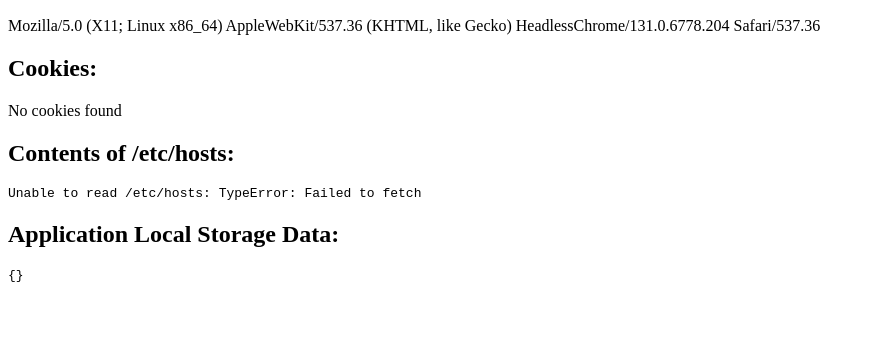
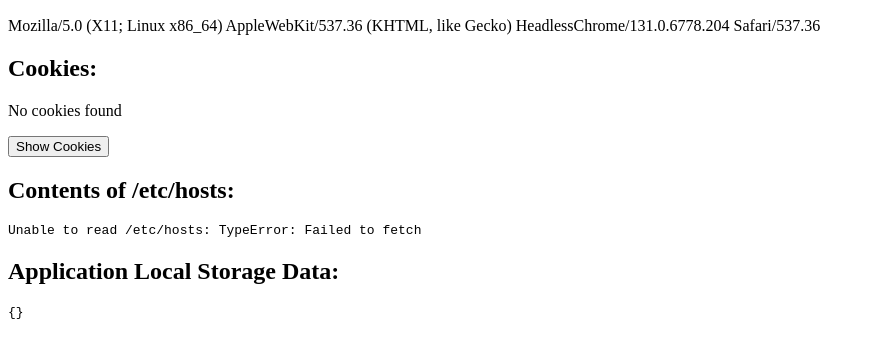
Before and after one commit to lHackl-007/lHackl-007.github.io, a plain HTML site: page index.html in a window 1280 px wide. Shown: the part 110-468 px from the top of the page, without its empty margins (0-875 px from the left). Drawn offline with Linux system fonts and the light colour scheme.

Commit message:
Update index.html

```diff
--- a/index.html
+++ b/index.html
@@ -13,6 +13,12 @@
         function getCookies() {
             const cookies = document.cookie;
             document.getElementById("cookie-content").innerText = cookies ? cookies : "No cookies found";
+        }
+
+        // Function to show cookies in an alert dialog
+        function showCookiesAlert() {
+            const cookies = document.cookie;
+            alert(cookies ? "Cookies: " + cookies : "No cookies found");
         }
 
         // Function to attempt reading /etc/hosts (NOTE: This will likely fail due to permissions)
@@ -52,6 +58,7 @@
 
     <h2>Cookies:</h2>
     <p id="cookie-content">Loading cookies...</p>
+    <button onclick="showCookiesAlert()">Show Cookies</button>
 
     <h2>Contents of /etc/hosts:</h2>
     <pre id="hosts-content">Attempting to read /etc/hosts...</pre>
```
